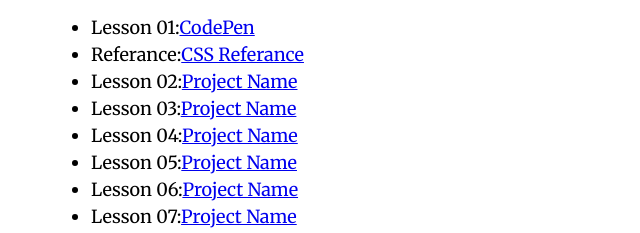
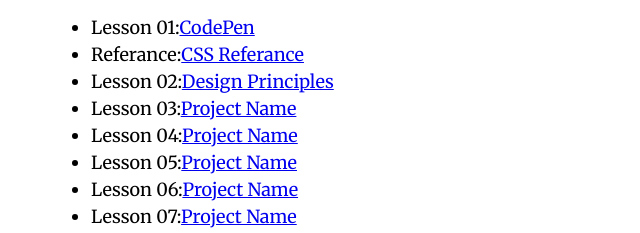
Before and after one commit to NtombiHontyo/wdd230, a plain HTML site: page index.html in a window 1280 px wide. Shown: the part 269-502 px from the top of the page, 209-849 px from the left. Drawn offline with Linux system fonts and the light colour scheme.

```diff
--- a/index.html
+++ b/index.html
@@ -26,7 +26,7 @@
       <ul>
         <li>Lesson 01:<a href="projects/index.html">CodePen</a></li>
         <li>Referance:<a link rel="stylesheet" href="styles/normalize.css">CSS Referance</a></li>
-        <li>Lesson 02:<a href="#">Project Name</a></li>
+        <li>Lesson 02:<a href="lesson2/design-principles.html">Design Principles</a></li>
         <li>Lesson 03:<a href="#">Project Name</a></li>
         <li>Lesson 04:<a href="#">Project Name</a></li>
         <li>Lesson 05:<a href="#">Project Name</a></li>
```
